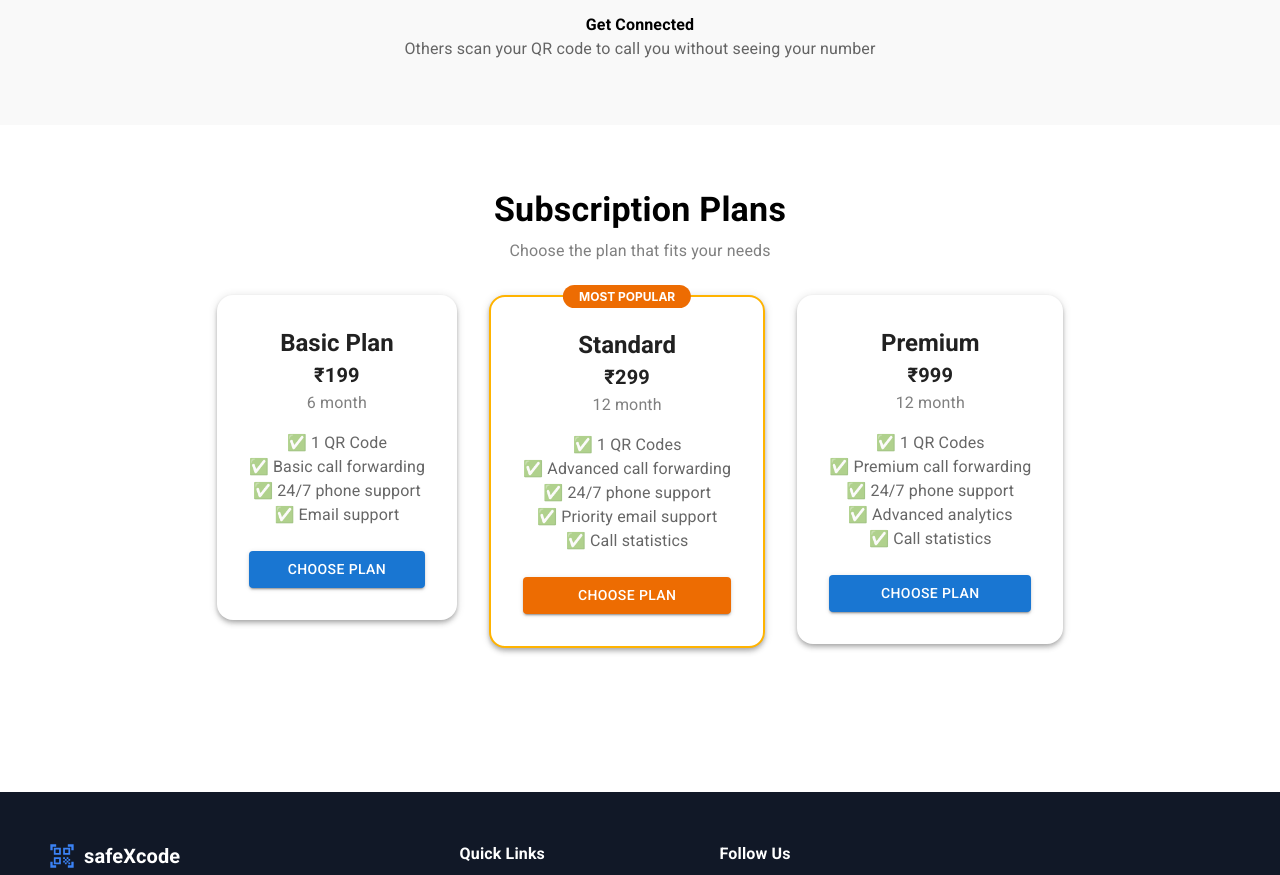
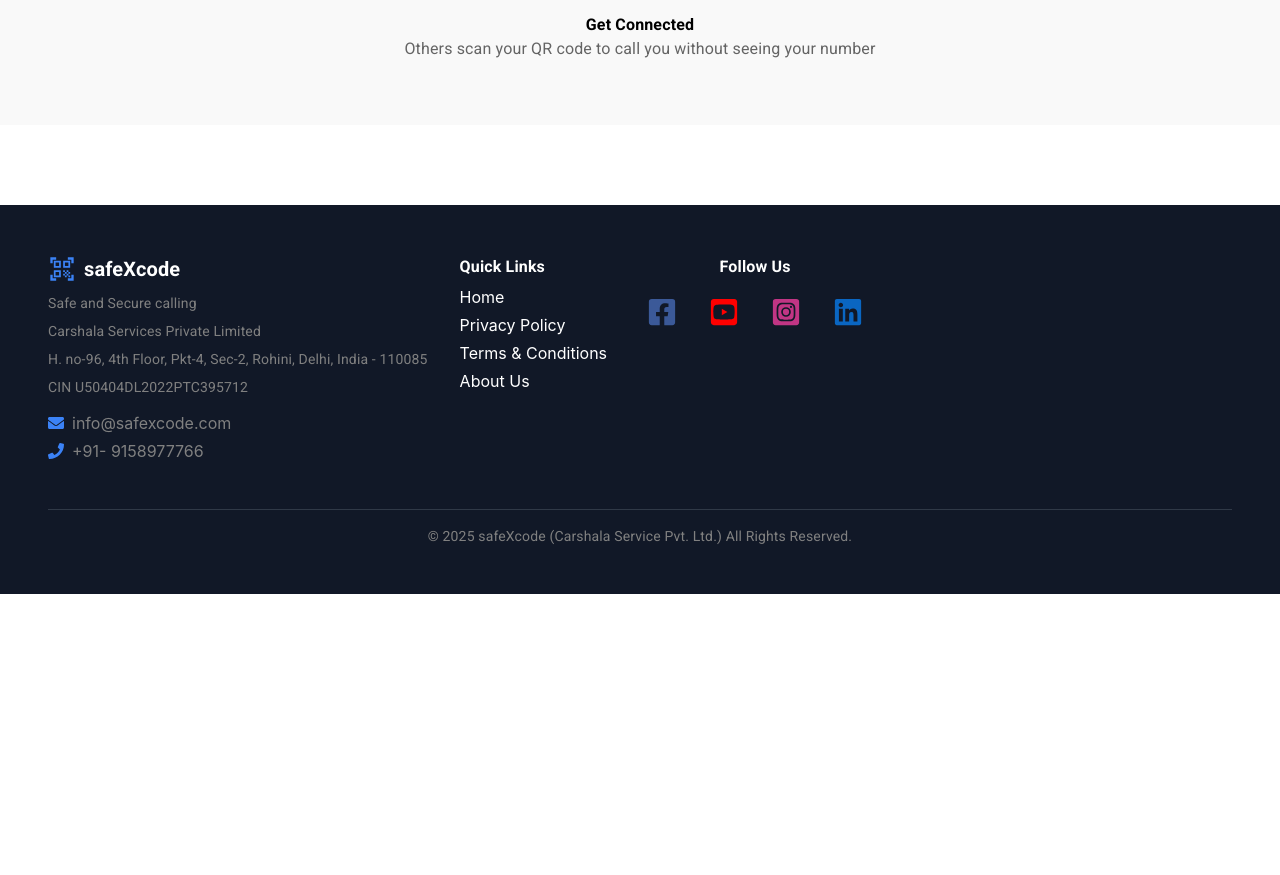
Before and after one commit to SRavi285/safexcode, a React (Create React App) app: page /home in a window 1280 px wide. Shown: the part 1540-2415 px from the top of the page. After the commit the page ends 2134 px from the top, so only its background shows below. Built offline with nearby package versions, Linux system fonts and the light colour scheme; a web font is replaced by a local one.

Commit message:
remove the plans section on home page

```diff
--- a/src/components/Home.js
+++ b/src/components/Home.js
@@ -25,49 +25,7 @@ const features = [
   },
 ];
 
-const plans = [
-  {
-    title: "Basic Plan",
-    price: "₹199",
-    month: "6",
-    features: [
-      "✅ 1 QR Code",
-      "✅ Basic call forwarding",
-      "✅ 24/7 phone support",
-      "✅ Email support",
-    ],
-    popular: false,
-    color: "primary",
-  },
-  {
-    title: "Standard",
-    price: "₹299",
-    month: "12",
-    features: [
-      "✅ 1 QR Codes",
-      "✅ Advanced call forwarding",
-      "✅ 24/7 phone support",
-      "✅ Priority email support",
-      "✅ Call statistics",
-    ],
-    popular: true,
-    color: "warning",
-  },
-  {
-    title: "Premium",
-    price: "₹999",
-    month: "12",
-    features: [
-      "✅ 1 QR Codes",
-      "✅ Premium call forwarding",
-      "✅ 24/7 phone support",
-      "✅ Advanced analytics",
-      "✅ Call statistics",
-    ],
-    popular: false,
-    color: "primary",
-  },
-];
+
 
 const Home = () => {
   return (
@@ -187,87 +145,6 @@ const Home = () => {
         </Container>
       </Box>
 
-      {/* Plans Section */}
-      <Container sx={{ py: 8 }}>
-        <Typography variant="h4" textAlign="center" fontWeight="bold" mb={1}>
-          Subscription Plans
-        </Typography>
-        <Typography textAlign="center" color="gray" mb={4}>
-          Choose the plan that fits your needs
-        </Typography>
-
-        <Grid container spacing={4} justifyContent="center">
-          {plans.map((plan, index) => (
-            <Grid item xs={12} md={4} key={index} sx={{ height: "100%" }}>
-              <Paper
-                elevation={4}
-                sx={{
-                  p: 4,
-                  height: "100%",
-                  display: "flex",
-                  flexDirection: "column",
-                  textAlign: "center",
-                  borderRadius: 4,
-                  position: "relative",
-                  border: plan.popular ? "2px solid #ffb300" : "none",
-                }}
-              >
-                {plan.popular && (
-                  <Box
-                    sx={{
-                      position: "absolute",
-                      top: -12,
-                      left: "50%",
-                      transform: "translateX(-50%)",
-                      bgcolor: "warning.main",
-                      px: 2,
-                      py: 0.5,
-                      borderRadius: "16px",
-                      color: "white",
-                      fontWeight: "bold",
-                      fontSize: 12,
-                    }}
-                  >
-                    MOST POPULAR
-                  </Box>
-                )}
-                <Typography
-                  variant="h5"
-                  fontWeight="bold"
-                  mt={plan.popular ? 0 : 0}
-                >
-                  {plan.title}
-                </Typography>
-                <Typography variant="h6" fontWeight="bold">
-                  {plan.price}
-                </Typography>
-                <Typography color="gray" mb={2}>
-                  {plan.month} month
-                </Typography>
-                {plan.features.map((feat, i) => (
-                  <Typography color="text.secondary" key={i}>
-                    {feat}
-                  </Typography>
-                ))}
-
-                <Box sx={{ flexGrow: 1 }} />
-
-                <Button
-                  variant="contained"
-                  fullWidth
-                  sx={{
-                    mt: 3,
-                    bgcolor: plan.color + ".main",
-                    ":hover": { bgcolor: plan.color + ".dark" },
-                  }}
-                >
-                  Choose Plan
-                </Button>
-              </Paper>
-            </Grid>
-          ))}
-        </Grid>
-      </Container>
     </Box>
   );
 };
```
Also changed, not shown: 1 other file (tests, documents, lock files or other folders).
